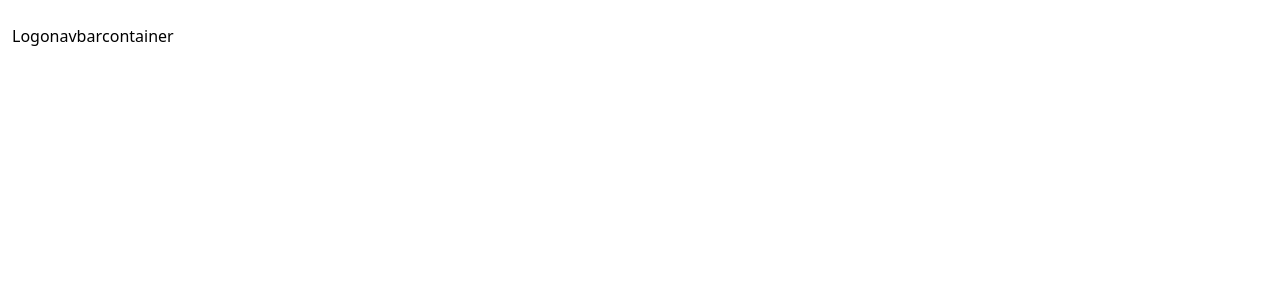
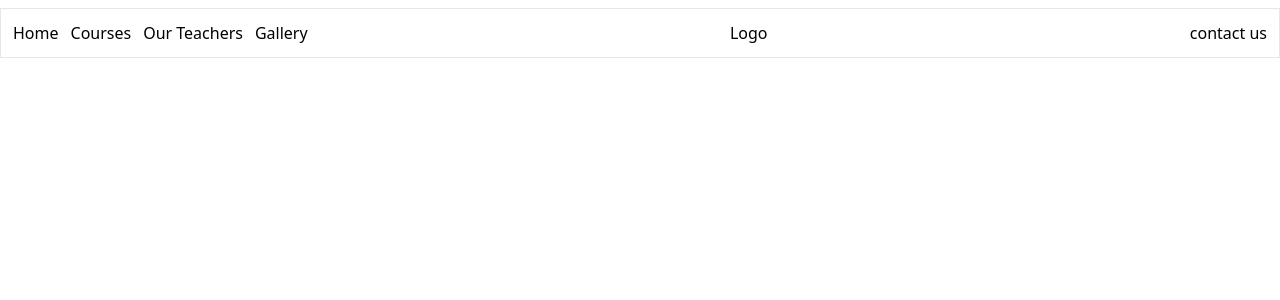
Before and after one commit to GUNGODD/mahakaal-yogpeeth-fed, a React (Vite) app: page / in a window 1280 px wide. Shown: the top 300 px of the page. Built offline with nearby package versions, Linux system fonts and the light colour scheme.

Commit message:
self created navbar #2

```diff
--- a/src/MainComponents/Navbar.jsx
+++ b/src/MainComponents/Navbar.jsx
@@ -2,14 +2,29 @@ import React from "react";
 
 export const Navbar = () => {
   return (
-    <div className=" flex  container p-3 m-3 mx-auto bg-emerald-5">
-      <nav className="  flex flex-row  navbar">
-        <div className="logo">
-          <h1> Logo </h1>
-        </div>
-        <p> navbar</p>
+    <div className=" flex flex-row gap-5 m-2 p-3 z-10  mx-auto bg-emerald-5 border broder-black-900">
+      <nav className="flex flex-row gap-5  ">
+        <ul className="flex gap-3 ">
+          <li>
+            <a href="#Home"> Home </a>
+          </li>
+          <li>
+            <a href="#Couses">Courses </a>
+          </li>
+          <li>
+            <a href="#Teacehrs "> Our Teachers </a>
+          </li>
+          <li>
+            <a href="#Gallery "> Gallery </a>
+          </li>
+        </ul>
       </nav>
-      <p> container</p>
+      <div className="flex m-auto ">
+        <h2>Logo </h2>
+      </div>
+      <div>
+        <span>contact us </span>
+      </div>
     </div>
   );
 };
```
